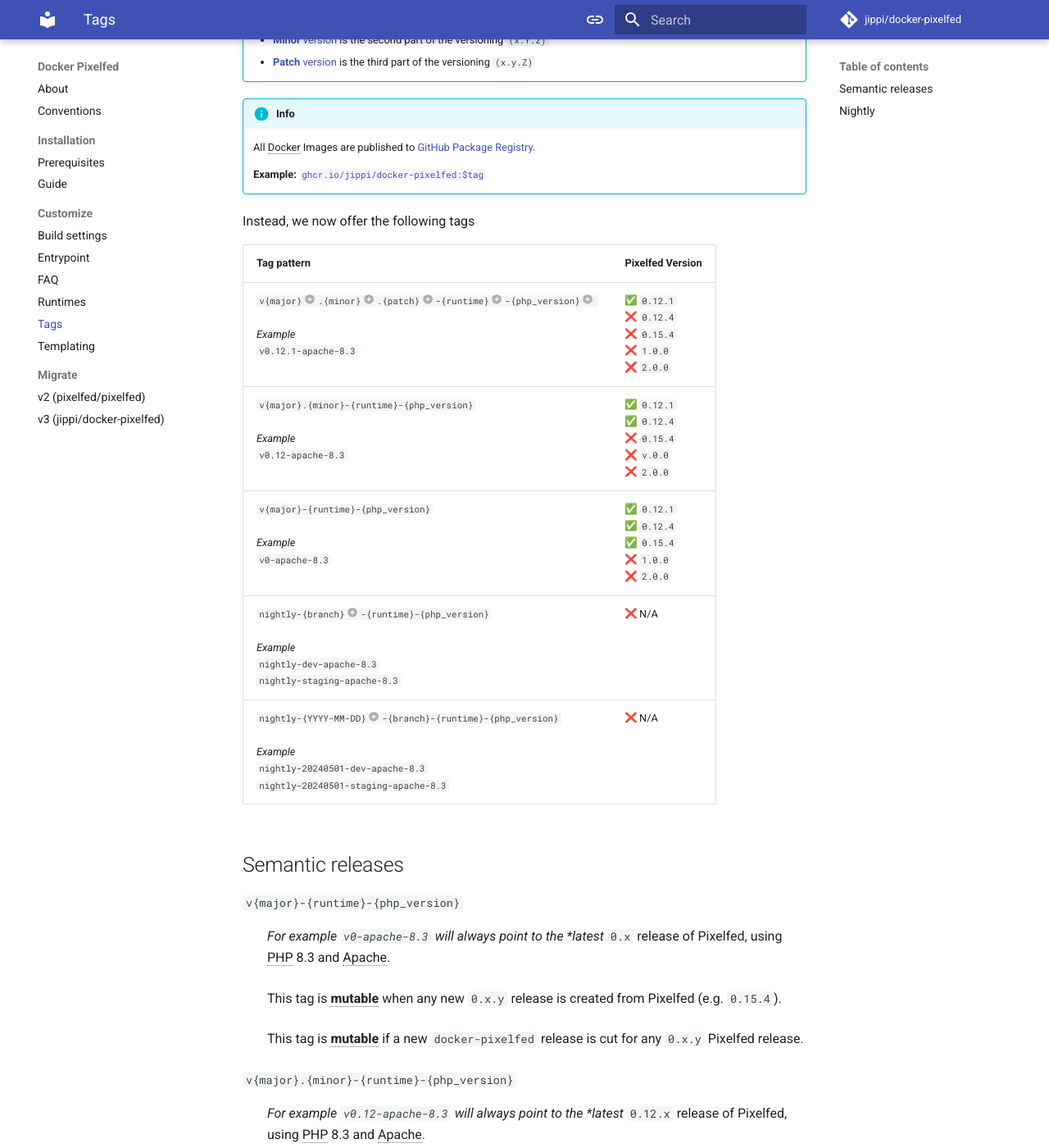
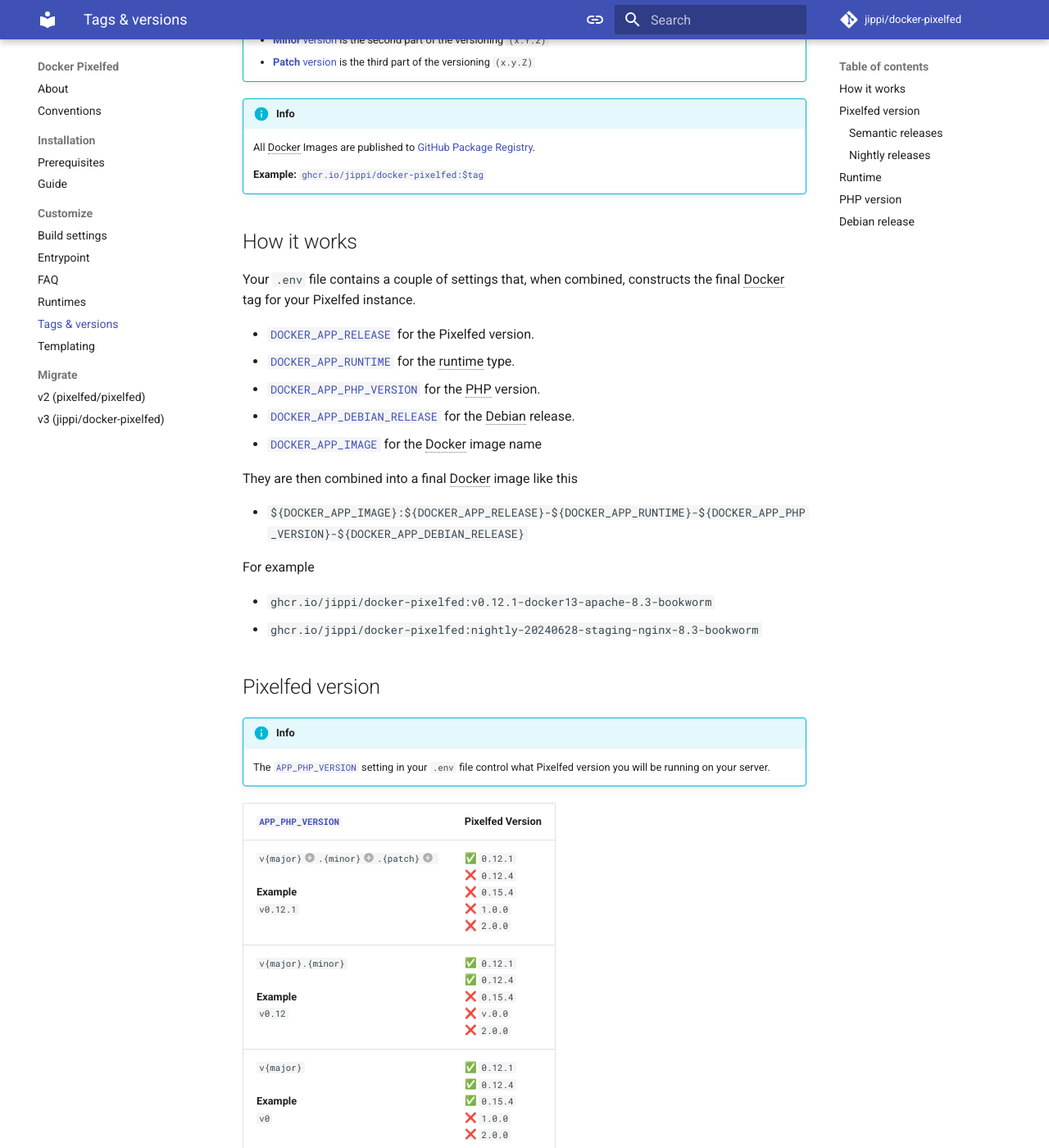
Before and after one commit to jippi/docker-pixelfed, an MkDocs documentation site: the page built from docs/customize/tags.md, in a window 1280 px wide and 1400 px high, scrolled down 375 px. Shown: the whole window at 82% size. Built offline with MkDocs 1.6.1 and Material for MkDocs 9.7.7, drawn with Linux system fonts in a browser that asks for light colours; emoji names are drawn with the system emoji font; comment, search, counter and statistics services are not loaded; some of the changed text lies outside the part shown.

Commit message:
docs: improve tags docs

```diff
--- a/docs/customize/tags.md
+++ b/docs/customize/tags.md
@@ -1,4 +1,4 @@
-# Tags
+# Tags & versions
 
 !!! note "We do not build any `latest` tags"
 
@@ -18,17 +18,40 @@
 
     **Example:** [`ghcr.io/jippi/docker-pixelfed:$tag`](https://github.com/jippi/docker-pixelfed/pkgs/container/docker-pixelfed)
 
-Instead, we now offer the following tags
+## How it works
+
+Your `.env` file contains a couple of settings that, when combined, constructs the final Docker tag for your Pixelfed instance.
+
+* [`DOCKER_APP_RELEASE`](#pixelfed-version) for the Pixelfed version.
+* [`DOCKER_APP_RUNTIME`](#runtime) for the runtime type.
+* [`DOCKER_APP_PHP_VERSION`](#php-version) for the PHP version.
+* [`DOCKER_APP_DEBIAN_RELEASE`](#debian-release) for the Debian release.
+* [`DOCKER_APP_IMAGE`](settings.md#docker_app_image) for the Docker image name
+
+They are then combined into a final Docker image like this
+
+* `${DOCKER_APP_IMAGE}:${DOCKER_APP_RELEASE}-${DOCKER_APP_RUNTIME}-${DOCKER_APP_PHP_VERSION}-${DOCKER_APP_DEBIAN_RELEASE}`
+
+For example
+
+* `ghcr.io/jippi/docker-pixelfed:v0.12.1-docker13-apache-8.3-bookworm`
+* `ghcr.io/jippi/docker-pixelfed:nightly-20240628-staging-nginx-8.3-bookworm`
+
+## Pixelfed version
+
+!!! info
+
+    The [`APP_PHP_VERSION`](settings.md#docker_app_php_version) setting in your `.env` file control what Pixelfed version you will be running on your server.
 
 <div class="annotate" markdown>
 
-| Tag pattern | Pixelfed Version |
-| ------- | ---------------- |
-| `v{major}(1).{minor}(2).{patch}(3)-{runtime}(4)-{php_version}(5)` <br /><br />*Example*<br /> `v0.12.1-apache-8.3` | :white_check_mark: `0.12.1` <br /> :x: `0.12.4` <br /> :x: `0.15.4` <br /> :x: `1.0.0` <br /> :x: `2.0.0` |
-| `v{major}.{minor}-{runtime}-{php_version}` <br /><br />*Example*<br /> `v0.12-apache-8.3` | :white_check_mark: `0.12.1` <br /> :white_check_mark: `0.12.4` <br /> :x: `0.15.4` <br /> :x: `v.0.0` <br /> :x: `2.0.0` |
-| `v{major}-{runtime}-{php_version}` <br /><br />*Example*<br /> `v0-apache-8.3` | :white_check_mark: `0.12.1` <br /> :white_check_mark: `0.12.4` <br /> :white_check_mark: `0.15.4` <br /> :x: `1.0.0` <br /> :x: `2.0.0` |
-| `nightly-{branch}(6)-{runtime}-{php_version}` <br /><br />*Example*<br /> `nightly-dev-apache-8.3` <br />`nightly-staging-apache-8.3` | :x: N/A |
-| `nightly-{YYYY-MM-DD}(7)-{branch}-{runtime}-{php_version}` <br /><br />*Example*<br /> `nightly-20240501-dev-apache-8.3` <br />`nightly-20240501-staging-apache-8.3` | :x: N/A |
+| [`APP_PHP_VERSION`](settings.md#docker_app_php_version) | Pixelfed Version |
+| ----------- | ---------------- |
+| `v{major}(1).{minor}(2).{patch}(3)` <br /><br />**Example**<br /> `v0.12.1` | :white_check_mark: `0.12.1` <br /> :x: `0.12.4` <br /> :x: `0.15.4` <br /> :x: `1.0.0` <br /> :x: `2.0.0` |
+| `v{major}.{minor}` <br /><br />**Example**<br /> `v0.12` | :white_check_mark: `0.12.1` <br /> :white_check_mark: `0.12.4` <br /> :x: `0.15.4` <br /> :x: `v.0.0` <br /> :x: `2.0.0` |
+| `v{major}` <br /><br />**Example**<br /> `v0` | :white_check_mark: `0.12.1` <br /> :white_check_mark: `0.12.4` <br /> :white_check_mark: `0.15.4` <br /> :x: `1.0.0` <br /> :x: `2.0.0` |
+| `nightly-{branch}(6)` <br /><br />**Example**<br />`nightly-dev-apache-8.3`<br />`nightly-staging-apache-8.3` | :x: N/A |
+| `nightly-{YYYY-MM-DD}(7)-{branch}` <br /><br />**Example**<br />`nightly-2024-05-01-dev`<br />`nightly-2024-05-01-staging` | :x: N/A |
 </div>
 
 1. `{major}` is the first part in the versioning `(X.y.z)`.
@@ -42,32 +65,32 @@
     * `MM => 09`
     * `DD => 14`
 
-## Semantic releases
+### Semantic releases
 
-`v{major}-{runtime}-{php_version}`
+`v{major}`
 
-: *For example `v0-apache-8.3` will always point to the *latest* `0.x` release of Pixelfed, using PHP 8.3 and Apache.
+: *For example `v0` will always point to the *latest* `0.x` release of Pixelfed, using PHP 8.3 and Apache.
 : This tag is **mutable** when any new `0.x.y` release is created from Pixelfed (e.g. `0.15.4`).
 : This tag is **mutable** if a new `docker-pixelfed` release is cut for any `0.x.y` Pixelfed release.
 
-`v{major}.{minor}-{runtime}-{php_version}`
+`v{major}.{minor}`
 
-: *For example `v0.12-apache-8.3` will always point to the *latest* `0.12.x` release of Pixelfed, using PHP 8.3 and Apache.
+: *For example `v0.12` will always point to the *latest* `0.12.x` release of Pixelfed, using PHP 8.3 and Apache.
 : This tag is **mutable** when any new `0.12.x` release is created from Pixelfed (e.g. `0.12.4`).
 : This tag is **mutable** if a new `docker-pixelfed` release is cut for any `0.12.x` Pixelfed release.
 
-`v{major}.{minor}.{patch}-{runtime}-{php_version}`
+`v{major}.{minor}.{patch}`
 
-: For example `v0.12.1-apache-8.3`  will always point to the *latest* `0.12.1` release of Pixelfed, using PHP 8.3 and Apache.
+: For example `v0.12.1`  will always point to the *latest* `0.12.1` release of Pixelfed, using PHP 8.3 and Apache.
 : This tag is **immutable** to any Pixelfed code changes.
 : This tag is **mutable** if a new `docker-pixelfed` release is cut for this Pixelfed release.
 
 `v{tag}`
 
-: For example `v0.12.1-docker1-apache-8.3` will always point to exactly the `0.12.1` release of Pixelfed with `docker1` (this projects changes).
+: For example `v0.12.1-docker1` will always point to exactly the `0.12.1` release of Pixelfed with `docker1` (this projects changes).
 : This tag is **immutable** across Pixelfed and `docker-pixelfed` changes.
 
-## Nightly
+### Nightly releases
 
 !!! info
 
@@ -77,22 +100,48 @@
 
 We will now automatically create *nightly* builds of Pixelfed from the `dev` and `staging` branches.
 
-`nightly-dev-{runtime}-{php_version}`
+`nightly-dev`
 
 : Always points to the latest Pixelfed commit on `staging` at the time of building the image (~8am UTC).
-: For example `nightly-dev-apache-8.3` will always point to the latest commit on `dev` branch on the most recent build date.
+: For example `nightly-dev` will always point to the latest commit on `dev` branch on the most recent build date.
 
-`nightly-staging-{runtime}-{php_version}`
+`nightly-staging`
 
 : Always points to the latest Pixelfed commit on `staging` at the time of building the image (~8am UTC).
-: For example `nightly-staging-apache-8.3` will always point to the latest commit on `staging` branch on the most recent build date.
+: For example `nightly-staging` will always point to the latest commit on `staging` branch on the most recent build date.
 
-`nightly-{YYYY-MM-DD}-dev-{runtime}-{php_version}`
+`nightly-{YYYY-MM-DD}-dev`
 
 : Points to the latest Pixelfed commit on `staging` at the specific date, at the time of building the image (~8am UTC).
-: For example `nightly-2024-05-01-dev-apache-8.3` will always point to the latest commit on `dev` branch at `2024-05-01` (May 1st 2024)
+: For example `nightly-2024-05-01-dev` will always point to the latest commit on `dev` branch at `2024-05-01` (May 1st 2024)
 
-nightly-{YYYY-MM-DD}-staging-{runtime}-{php_version}`
+`nightly-{YYYY-MM-DD}-staging`
 
 : Points to the latest Pixelfed commit on `staging` at the specific date, at the time of building the image (~8am UTC).
-: For example `nightly-2024-05-01-staging-apache-8.3` will always point to the latest commit on `staging` branch at `2024-05-01` (May 1st 2024)
+: For example `nightly-2024-05-01-staging` will always point to the latest commit on `staging` branch at `2024-05-01` (May 1st 2024)
+
+## Runtime
+
+!!! info
+
+    See the [dedicated `Runtimes` documentation for more information](runtimes.md)
+
+## PHP version
+
+!!! info
+
+    The [`DOCKER_APP_PHP_VERSION`](settings.md#docker_app_php_version) setting controls what version of PHP is being used
+
+We currently only support a single PHP release:
+
+* `8.3`
+
+## Debian release
+
+!!! info
+
+    The [`DOCKER_APP_DEBIAN_RELEASE`](settings.md#docker_app_debian_release) setting controls what version of Debian is being used
+
+We currently only support a single Debian release:
+
+* `bookworm`
```
Also changed, not shown: docs-customization/includes/abbreviations.md (+2 -0 lines), docs/customize/runtimes.md (+2 -2 lines), docs/migrate/v3.0.md (+2 -2 lines).
